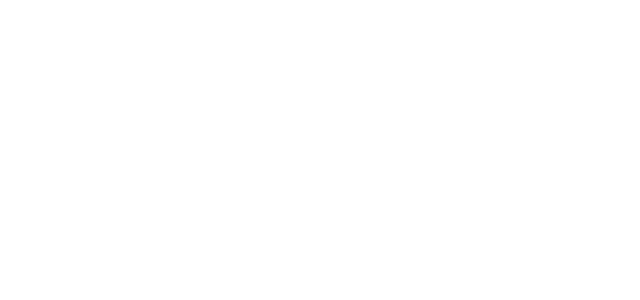
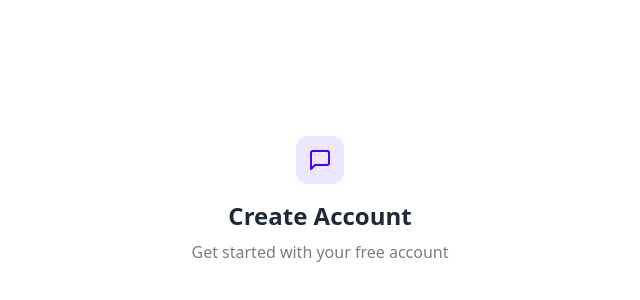
Before and after one commit to KalashThakare/Chat-Application, a React (Vite) app in the folder frontend/: page /signup in a window 1280 px wide. Shown: the part 208-508 px from the top of the page, without its empty margins (0-640 px from the left). Built offline with nearby package versions, Linux system fonts and the light colour scheme; no server answers.

Commit message:
signupPage ui

```diff
--- a/frontend/src/App.jsx
+++ b/frontend/src/App.jsx
@@ -34,10 +34,10 @@
 
       <Routes>
         <Route path="/" element={authUser ? <HomePage /> : <Navigate to="/login"/>} />
-        <Route path="/signup" element={<SignupPage />} />
-        <Route path="/login" element={<LoginPage />} />
+        <Route path="/signup" element={!authUser? <SignupPage /> : <Navigate to="/"/>} />
+        <Route path="/login" element={!authUser ? <LoginPage /> : <Navigate to="/"/>} />
         <Route path="/settings" element={<SettingsPage />} />
-        <Route path="/profile" element={<ProfilePage />} />
+        <Route path="/profile" element={authUser ? <ProfilePage /> : <Navigate to="/login"/>} />
       </Routes>
 
 
--- a/frontend/src/pages/SignupPage.jsx
+++ b/frontend/src/pages/SignupPage.jsx
@@ -1,8 +1,53 @@
-import React from 'react'
+import React, { useState } from 'react'
+import { useAuthStore } from '../store/useAuth.store';
+import { MessageSquare } from 'lucide-react';
 
 const SignupPage = () => {
+  const {showPassword,setPassword} = useState(false);
+  const {formData,setFormData} = useState({
+    fullName:"",
+    email:"",
+    password:""
+  });
+
+  const {signup,isSigningUp} = useAuthStore();
+
+  const validateForm = () =>{
+
+  }
+
+  const handleSubmit = (e) =>{
+    e.preventdefault();
+  }
+
+
   return (
-    <div className='text-white'>SignupPage</div>
+
+    <div className="min-h-screen grid lg:grid-cols-2">
+
+      <div className='flex flex-col justify-center items-center p-6 sm:p-12'>
+
+        <div className='w-full max-w-md space-y-8'>
+
+        <div className="text-center mb-8">
+            <div className="flex flex-col items-center gap-2 group">
+              <div
+                className="size-12 rounded-xl bg-primary/10 flex items-center justify-center
+              group-hover:bg-primary/20 transition-colors"
+              >
+                <MessageSquare className="size-6 text-primary" />
+              </div>
+              <h1 className="text-2xl font-bold mt-2">Create Account</h1>
+              <p className="text-base-content/60">Get started with your free account</p>
+            </div>
+          </div>
+
+        </div>
+      </div>
+
+
+
+    </div>
   )
 }
 
```
